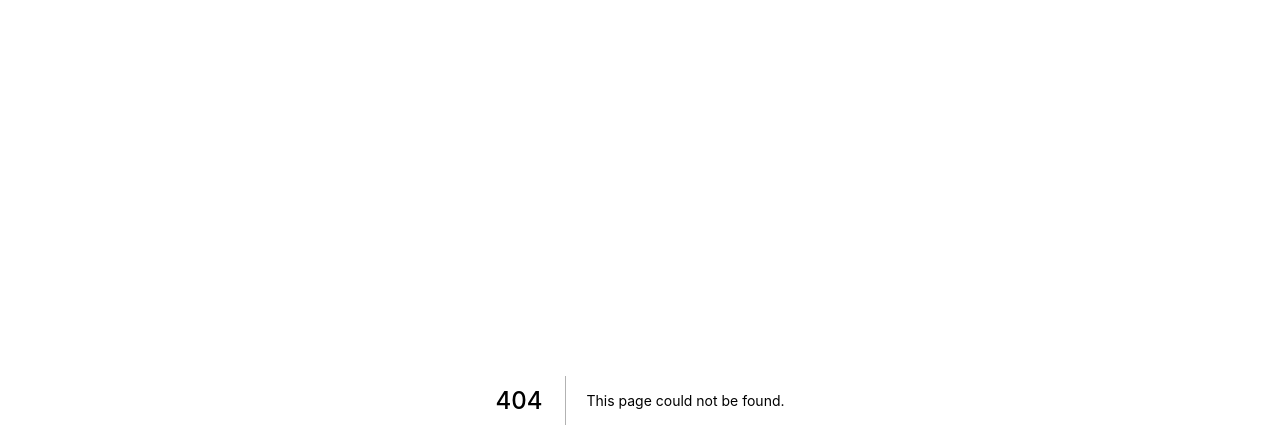
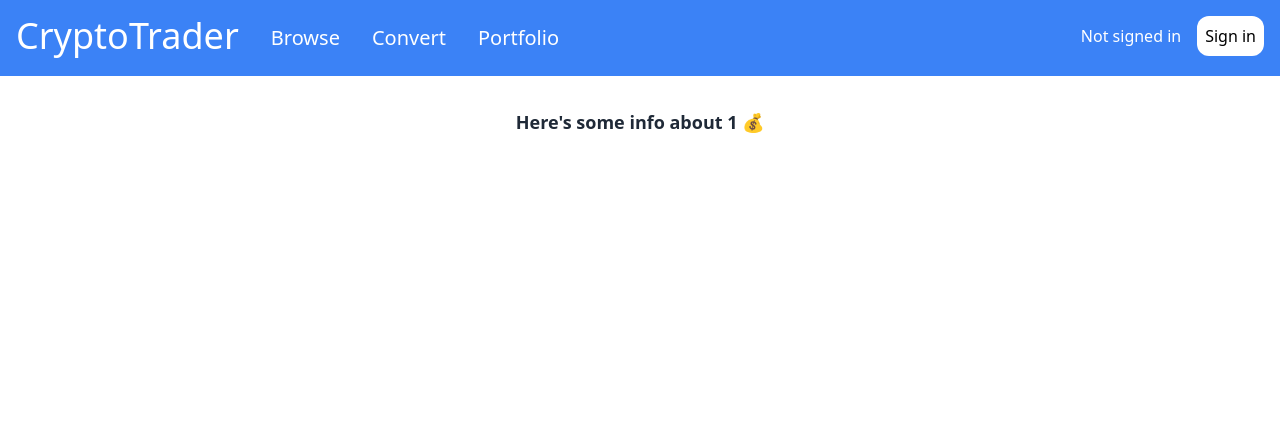
Before and after one commit to CSCIX691DAL/crypto-trader, a Next.js app: page /coins/1 in a window 1280 px wide. Before the commit this address had no page. Shown: the top 448 px of the page. Built offline with nearby package versions, Linux system fonts and the light colour scheme; no server answers.

Commit message:
US-9: add basic coin details page implementation

```diff
--- /dev/null
+++ b/pages/coins/[coin].js
@@ -0,0 +1,29 @@
+import Head from 'next/head'
+import Header from '../../components/Header'
+import * as React from 'react'
+import { useSession } from 'next-auth/client'
+import { useRouter } from 'next/router'
+
+export default function Coin() {
+    const [ session, loading ] = useSession();
+    const router = useRouter();
+
+    const { coin } = router.query;
+
+    return (
+        <div>
+            <Head>
+                <title>CryptoTrader</title>
+                <meta name="description" content="View prices and trade cryptocurrencies" />
+                <link rel="icon" href="/favicon.ico" />
+            </Head>
+
+            <Header/>
+            <main className="m-8 flex font-semibold text-lg text-gray-800 justify-center">
+                <p>Here's some info about {coin} 💰</p>
+            </main>
+
+        </div>
+
+    )
+}
```
